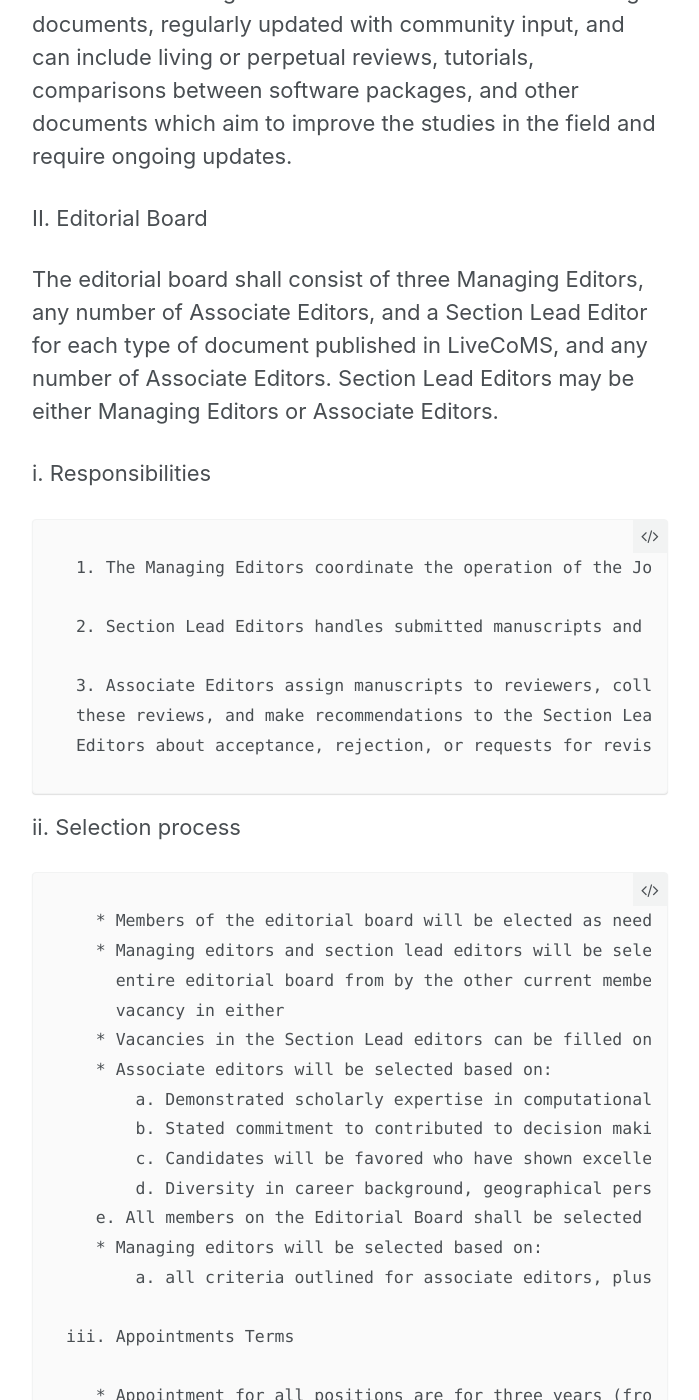
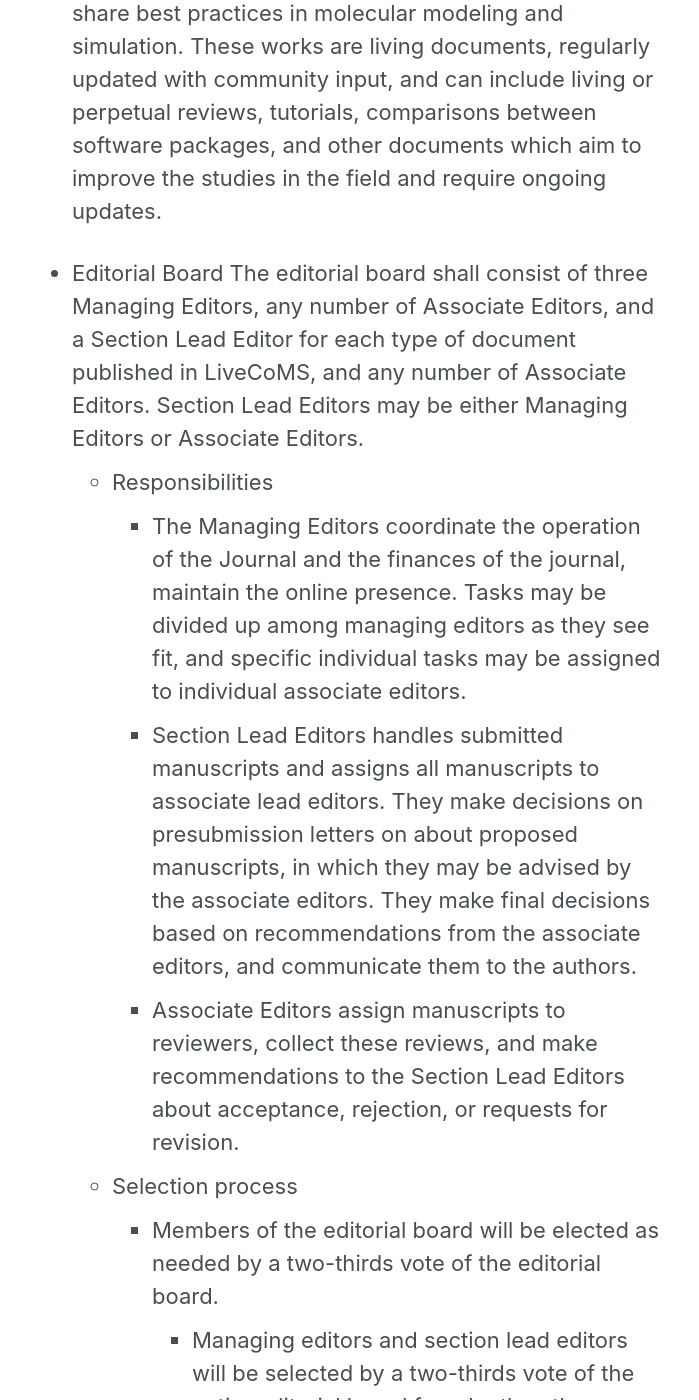
Before and after one commit to livecomsjournal/livecomsjournal.github.io, a Jekyll site: the page built from _editorial_policies/01_bylaws.md, in a window 1280 px wide and 1400 px high, scrolled down 576 px. Shown: the whole window, without its empty margins (290-989 px from the left). Built offline with Jekyll 4.4.1, drawn with Linux system fonts in a browser that asks for light colours; some of the changed text lies outside the part shown.

Commit message:
formatting for bylaws

```diff
--- a/_editorial_policies/01_bylaws.md
+++ b/_editorial_policies/01_bylaws.md
@@ -7,91 +7,83 @@ excerpt: Bylaws of LiveCoMS.
 permalink: /policies/livecoms_bylaws/
 ---
 
-I. Organization Title and Publication
+1. Organization Title and Publication
 
-The Journal shall be called the Living Journal of Computational
-Molecular Science, hereafter referred to as LiveCoMS.
+   The Journal shall be called the Living Journal of Computational
+   Molecular Science, hereafter referred to as LiveCoMS.
 
-LiveCoMS shall produce one publication, the Living Journal of
-Computational Molecular Science, with articles released on a rolling
-basis online. LiveCoMS provides a peer-reviewed home for manuscripts
-which share best practices in molecular modeling and simulation. These
-works are living documents, regularly updated with community input,
-and can include living or perpetual reviews, tutorials, comparisons
-between software packages, and other documents which aim to improve
-the studies in the field and require ongoing updates.
+   LiveCoMS shall produce one publication, the Living Journal of
+   Computational Molecular Science, with articles released on a rolling
+   basis online. LiveCoMS provides a peer-reviewed home for manuscripts
+   which share best practices in molecular modeling and simulation. These
+   works are living documents, regularly updated with community input,
+   and can include living or perpetual reviews, tutorials, comparisons
+   between software packages, and other documents which aim to improve
+   the studies in the field and require ongoing updates.
 
-II. Editorial Board
+- Editorial Board
+   The editorial board shall consist of three Managing Editors, any
+   number of Associate Editors, and a Section Lead Editor for each type
+   of document published in LiveCoMS, and any number of Associate
+   Editors. Section Lead Editors may be either Managing Editors or
+   Associate Editors.
+  - Responsibilities
+    - The Managing Editors coordinate the operation of the Journal and
+        the finances of the journal, maintain the online presence.  Tasks
+        may be divided up among managing editors as they see fit, and specific
+        individual tasks may be assigned to individual associate editors.
+    - Section Lead Editors handles submitted manuscripts and assigns
+        all manuscripts to associate lead editors. They make decisions on
+        presubmission letters on about proposed manuscripts, in which they
+        may be advised by the associate editors. They make final decisions
+        based on recommendations from the associate editors, and communicate
+        them to the authors.
+    - Associate Editors assign manuscripts to reviewers, collect
+        these reviews, and make recommendations to the Section Lead
+        Editors about acceptance, rejection, or requests for revision.
 
-The editorial board shall consist of three Managing Editors, any
-number of Associate Editors, and a Section Lead Editor for each type
-of document published in LiveCoMS, and any number of Associate
-Editors. Section Lead Editors may be either Managing Editors or
-Associate Editors.
-
-  i. Responsibilities
-
-     1. The Managing Editors coordinate the operation of the Journal and
-  the finances of the journal, maintain the online presence.  Tasks
-  may be divided up among managing editors as they see fit, and specific
-  individual tasks may be assigned to individual associate editors.
-
-     2. Section Lead Editors handles submitted manuscripts and assigns
-  all manuscripts to associate lead editors. They make decisions on
-  presubmission letters on about proposed manuscripts, in which they
-  may be advised by the associate editors. They make final decisions
-  based on recommendations from the associate editors, and communicate
-  them to the authors.
-
-     3. Associate Editors assign manuscripts to reviewers, collect
-     these reviews, and make recommendations to the Section Lead
-     Editors about acceptance, rejection, or requests for revision.
-
-   ii. Selection process
-
-       * Members of the editorial board will be elected as needed by a two-thirds vote of the editorial board.
-       * Managing editors and section lead editors will be selected by a two-thirds vote of the
+  - Selection process
+    - Members of the editorial board will be elected as needed by a two-thirds vote of the editorial board.
+       - Managing editors and section lead editors will be selected by a two-thirds vote of the
          entire editorial board from by the other current members of the editorial board when there is a
          vacancy in either
-       * Vacancies in the Section Lead editors can be filled on a temporary basis by an associate editor selected unanimously by the managing editors until the position can be filled, for no more than three months.
-       * Associate editors will be selected based on:
-           a. Demonstrated scholarly expertise in computational molecular science, broadly defined.
-           b. Stated commitment to contributed to decision making and maintenance of LiveCoMS
-           c. Candidates will be favored who have shown excellence in the review process, based on independent evaluations
+       - Vacancies in the Section Lead editors can be filled on a temporary basis by an associate editor selected unanimously by the managing editors until the position can be filled, for no more than three months.
+       - Associate editors will be selected based on:
+         - Demonstrated scholarly expertise in computational molecular science, broadly defined.
+         - Stated commitment to contributed to decision making and maintenance of LiveCoMS
+         - Candidates will be favored who have shown excellence in the review process, based on independent evaluations
 of the members of the editorial board, and who have a history of contributions to LiveCoMS
-           d. Diversity in career background, geographical perspectives, life experiences, and any other factors that are seen as beneficial to represent the broader community, provide fairness in decisions, and include a range of viewpoints.
-	   e. All members on the Editorial Board shall be selected in a fair, impartial, and confidential process without regard to race, nationality, religion, gender or gender identity, sexual orientation, or familial status.
-       * Managing editors will be selected based on:
-           a. all criteria outlined for associate editors, plus demonstrated excellence serving as an associate editor.
+         - Diversity in career background, geographical perspectives, life experiences, and any other factors that are seen as beneficial to represent the broader community, provide fairness in decisions, and include a range of viewpoints.
+	 - All members on the Editorial Board shall be selected in a fair, impartial, and confidential process without regard to race, nationality, religion, gender or gender identity, sexual orientation, or familial status.
+     - Managing editors will be selected based on:
+         - all criteria outlined for associate editors, plus demonstrated excellence serving as an associate editor.
 
-    iii. Appointments Terms
+  - Appointments Terms
+    - Appointment for all positions are for three years (from the
+      time of adoption of the bylaws., which may be extended for an
+      unlimited number of terms by a vote of two/thirds of the remaining
+      editorial board.
 
-       * Appointment for all positions are for three years (from the
-         time of adoption of the bylaws., which may be extended for an
-         unlimited number of terms by a vote of two/thirds of the remaining
-	 editorial board.
+- Conflicts of interest
+   - A 'conflict of interest' is defined as any of
+     - being a co-author on a paper together for up to 48 months after publication
+     - a co-awardee on a grant for up to 48 months after the grant, or that currently have a cooperative pending grant.
+     - if there exists a postdoctoral or graduate advisor relationship at any time in the past.
+     - at the same institution, or if there is a potential change of institution in progress that would result in being at the same institution.
+     -having a business relationship (such as serving as a consultant for or part owner of same company) within 48 months.
 
-V. Conflicts of interest
+   - No associate editor will assign a reviewer who is known to have a conflict of interest with any author.  The explanation of conflict of interest will be explained to the reviewer in their invitation, and the reviewer will affirm that they do not have a conflict of interest.
 
-   1. A 'conflict of interest' is defined as any of
-     i. being a co-author on a paper together for up to 48 months after publication
-     ii. a co-awardee on a grant for up to 48 months after the grant, or that currently have a cooperative pending grant.
-     iii. if there exists a postdoctoral or graduate advisor relationship at any time in the past.
-     iv. at the same institution, or if there is a potential change of institution in progress that would result in being at the same institution.
-     v. having a business relationship (such as serving as a consultant for or part owner of same company) within 48 months.
+   - If later it is discovered that a reviewer has a conflict of interest with an author during the review process, this review will be discarded, and another review will be sought.
 
-   2. No associate editor will assign a reviewer who is known to have a conflict of interest with any author.  The explanation of conflict of interest will be explained to the reviewer in their invitation, and the reviewer will affirm that they do not have a conflict of interest.
+   - If a conflict of interest in a reviewer is found after acceptance, the associate editor will evaluate whether any bias may have affected the acceptance. If the associate editor feels they may be bias, a committee of three associate editors selected by the Section Lead Editor will investigate whether any bias or fraud was intended, and will follow procedures to determine whether admission was fraudulent as outlined by the bylaws on fraud.
 
-   3. If later it is discovered that a reviewer has a conflict of interest with an author during the review process, this review will be discarded, and another review will be sought.
-
-   4. If a conflict of interest in a reviewer is found after acceptance, the associate editor will evaluate whether any bias may have affected the acceptance. If the associate editor feels they may be bias, a committee of three associate editors selected by the Section Lead Editor will investigate whether any bias or fraud was intended, and will follow procedures to determine whether admission was fraudulent as outlined by the bylaws on fraud.
-
-   5. No Section Lead Editor shall assign an Associate Editor if they
+   - No Section Lead Editor shall assign an Associate Editor if they
 have a conflict of interest with a paper. No Associate Editor may
 manage a paper if they have a conflict of interest, and shall notify
 the Section Lead Editor if they do have a conflict.
 
-   6. If a Section Lead Editor has a conflict of interest, the
+   - If a Section Lead Editor has a conflict of interest, the
 assignments to Associate Editors will be made by another Section Lead
 Editor.  The order will be cyclic; if Lead Section Editor A has a
 conflict, it will got to Lead Section Editor B, unless they also have
```
Also changed, not shown: other parts of _editorial_policies/01_bylaws.md (+9 -9 lines).
